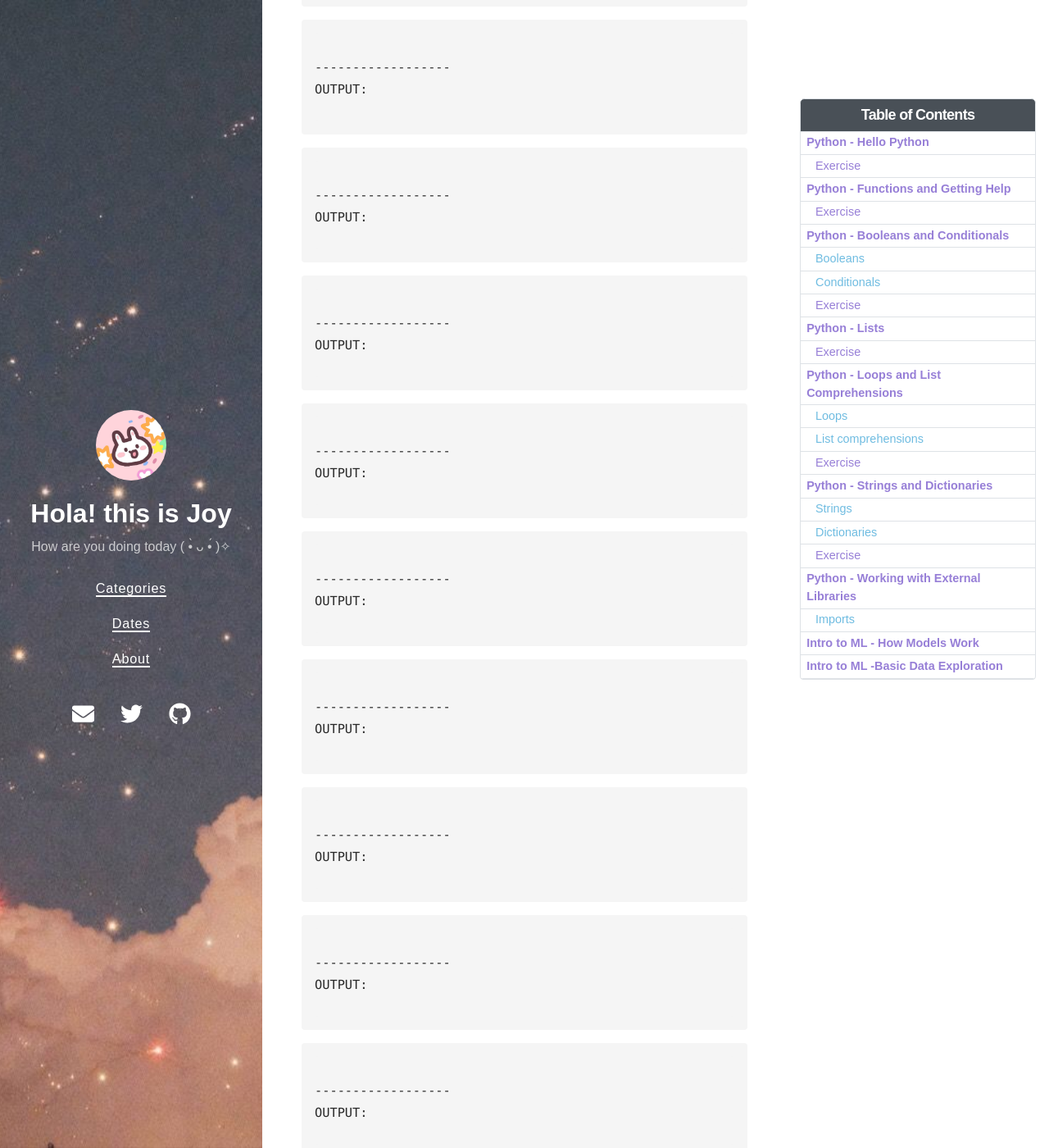
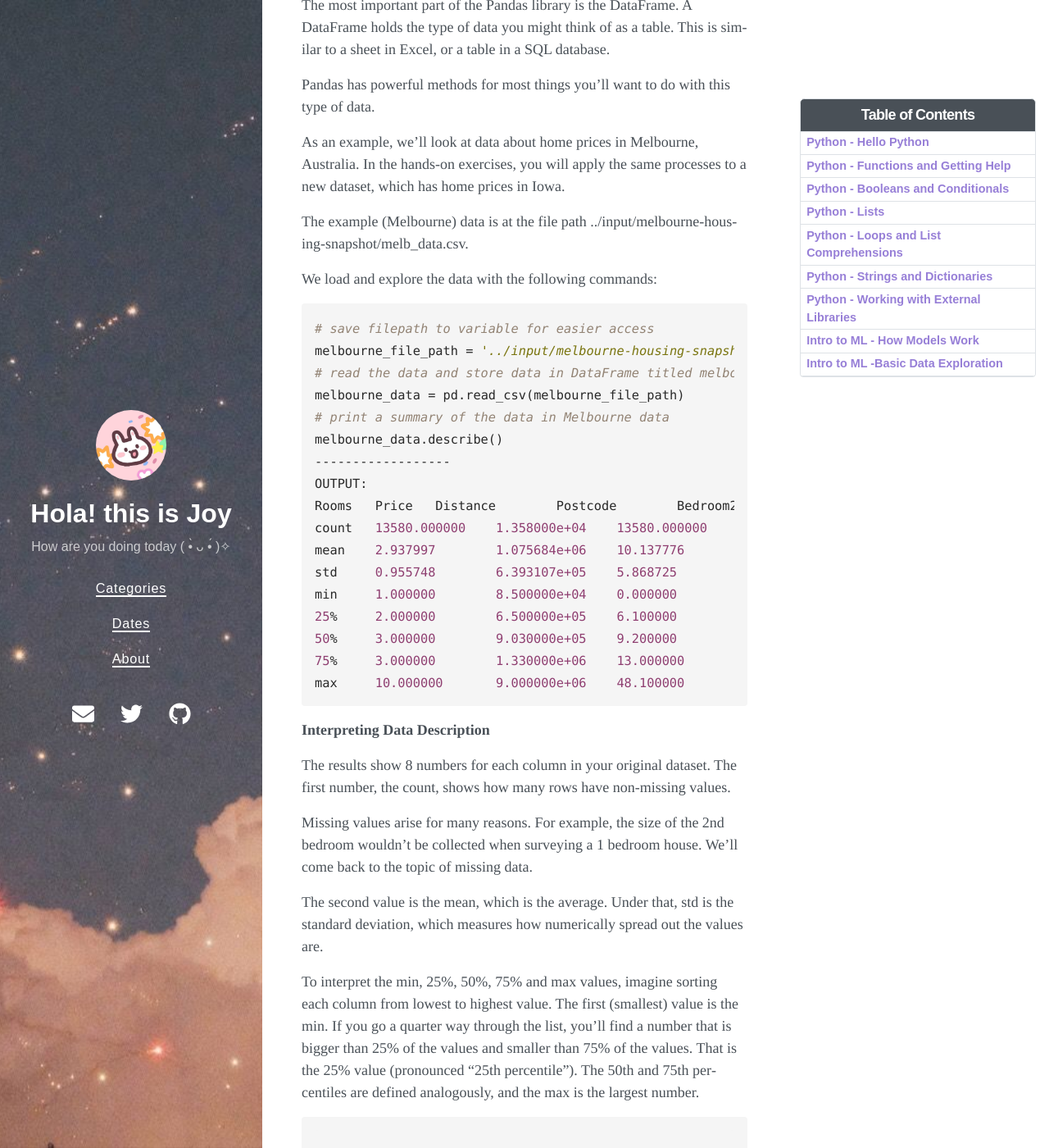
Before and after one commit to Joy3Luo/mathnotes, a Jekyll site: the page built from _posts/2021-08-02-30_ML.md, in a window 1280 px wide and 1400 px high, scrolled down 85903 px. Shown: the whole window at 82% size. Built offline with Jekyll 4.4.1, drawn with Linux system fonts in a browser that asks for light colours; nearby versions of some CDN libraries; some of the changed text lies outside the part shown.

Commit message:
Update 2021-08-02-30_ML.md

````diff
--- a/_posts/2021-08-02-30_ML.md
+++ b/_posts/2021-08-02-30_ML.md
@@ -279,7 +279,7 @@ OUTPUT:
 808
 ```
 
-### <font color= 977FD7> Exercise </font>
+#### <font color= 977FD7> Exercise </font>
 
 ```python
 pi = 3.14159 # approximate
@@ -863,7 +863,7 @@ Which number is the biggest modulo 5?
 14
 ```
 
-### <font color= 977FD7> Exercise </font>
+#### <font color= 977FD7> Exercise </font>
 
 ```python
 def round_to_two_places(num):
@@ -912,7 +912,7 @@ def to_smash(total_candies, num_friends = 3):
 
 ## <font color= 977FD7> Python - Booleans and Conditionals </font>
 
-### <font color= 6FBCE1> Booleans </font>
+#### <font color= 6FBCE1> Booleans </font>
 
 Python has a type of variable called bool. It has two possible values: True and False.
 
@@ -1057,7 +1057,7 @@ prepared_for_weather = (
 )
 ```
 
-### <font color= 6FBCE1> Conditionals </font>
+#### <font color= 6FBCE1> Conditionals </font>
 
 Booleans are most useful when combined with conditional statements, using the keywords if, elif, and else.
 
@@ -1134,7 +1134,7 @@ OUTPUT:
 spam
 ```
 
-### <font color= 977FD7> Exercise </font>
+#### <font color= 977FD7> Exercise </font>
 
 ```python
 # Many programming languages have sign available as a built-in function.
@@ -1848,7 +1848,7 @@ OUTPUT:
 0 1
 ```
 
-### <font color= 977FD7> Exercise </font>
+#### <font color= 977FD7> Exercise </font>
 
 ```python
 def select_second(L):
@@ -1938,7 +1938,7 @@ def fashionably_late(arrivals, name):
 
 ## <font color= 977FD7> Python - Loops and List Comprehensions </font>
 
-### <font color= 6FBCE1> Loops </font>
+#### <font color= 6FBCE1> Loops </font>
 
 Loops are a way to repeatedly execute some code. Here's an example:
 
@@ -2019,7 +2019,7 @@ OUTPUT:
 
 The argument of the while loop is evaluated as a boolean statement, and the loop is executed until the statement evaluates to False.
 
-### <font color= 6FBCE1> List comprehensions </font>
+#### <font color= 6FBCE1> List comprehensions </font>
 
 List comprehensions are one of Python's most beloved and unique features. The easiest way to understand them is probably to just look at a few examples:
 
@@ -2133,7 +2133,7 @@ Explicit is better than implicit.
 
 So, use these tools to make compact readable programs. But when you have to choose, favor code that is easy for others to understand.
 
-### <font color= 977FD7> Exercise </font>
+#### <font color= 977FD7> Exercise </font>
 
 ```python
 from learntools.core import binder; binder.bind(globals())
@@ -2257,7 +2257,7 @@ def menu_is_boring(meals):
 
 This lesson will cover two essential Python types: strings and dictionaries.
 
-### <font color= 6FBCE1> Strings </font>
+#### <font color= 6FBCE1> Strings </font>
 
 One place where the Python language really shines is in the manipulation of strings. This section will cover some of Python's built-in string methods and formatting operations.
 
@@ -2572,7 +2572,7 @@ dwarf planet!
 You could probably write a short book just on str.format, so I'll stop here, and point you to pyformat.info and the official docs for further reading.
 
 
-### <font color= 6FBCE1> Dictionaries </font>
+#### <font color= 6FBCE1> Dictionaries </font>
 
 Dictionaries are a built-in Python data structure for mapping keys to values.
 
@@ -2685,7 +2685,7 @@ Jupiter begins with "J"
 Neptune begins with "N"
 ```
 
-### <font color= 977FD7> Exercise </font>
+#### <font color= 977FD7> Exercise </font>
 
 from learntools.core import binder; binder.bind(globals())
 from learntools.python.ex6 import *
@@ -2801,7 +2801,7 @@ OUTPUT:
 
 In this tutorial, you will learn about imports in Python, get some tips for working with unfamiliar libraries (and the objects they return), and dig into operator overloading.
 
-### <font color= 6FBCE1> Imports </font>
+#### <font color= 6FBCE1> Imports </font>
 
 So far we've talked about types and functions which are built-in to the language.
 
@@ -3197,121 +3197,155 @@ The splits and values at the leaves will be determined by the data, so it's time
 
 ## <font color= 977FD7> Intro to ML -Basic Data Exploration </font>
 
-```python
-
-------------------
-OUTPUT:
-
-```
-
-```python
-
-------------------
-OUTPUT:
-
-```
-
-```python
-
-------------------
-OUTPUT:
-
-```
-
-```python
-
-------------------
-OUTPUT:
-
-```
-
-```python
-
-------------------
-OUTPUT:
-
-```
-
-```python
-
-------------------
-OUTPUT:
-
-```
-
-```python
-
-------------------
-OUTPUT:
-
-```
-
-```python
-
-------------------
-OUTPUT:
-
-```
-
-```python
-
-------------------
-OUTPUT:
-
-```
-
-```python
-
-------------------
-OUTPUT:
-
-```
-
-```python
-
-------------------
-OUTPUT:
-
-```
-
-```python
-
-------------------
-OUTPUT:
-
-```
-
-```python
-
-------------------
-OUTPUT:
-
-```
-
-```python
-
-------------------
-OUTPUT:
-
-```
-
-```python
-
-------------------
-OUTPUT:
-
-```
-
-```python
-
-------------------
-OUTPUT:
-
-```
-
-```python
-
-------------------
-OUTPUT:
-
-```
+**Using Pandas to Get Familiar With Your Data**
+
+The first step in any machine learning project is familiarize yourself with the data. You'll use the Pandas library for this. Pandas is the primary tool data scientists use for exploring and manipulating data. Most people abbreviate pandas in their code as pd. We do this with the command
+
+```python
+import pandas as pd
+```
+
+The most important part of the Pandas library is the DataFrame. A DataFrame holds the type of data you might think of as a table. This is similar to a sheet in Excel, or a table in a SQL database.
+
+Pandas has powerful methods for most things you'll want to do with this type of data.
+
+As an example, we'll look at data about home prices in Melbourne, Australia. In the hands-on exercises, you will apply the same processes to a new dataset, which has home prices in Iowa.
+
+The example (Melbourne) data is at the file path ../input/melbourne-housing-snapshot/melb_data.csv.
+
+We load and explore the data with the following commands:
+
+```python
+# save filepath to variable for easier access
+melbourne_file_path = '../input/melbourne-housing-snapshot/melb_data.csv'
+# read the data and store data in DataFrame titled melbourne_data
+melbourne_data = pd.read_csv(melbourne_file_path)
+# print a summary of the data in Melbourne data
+melbourne_data.describe()
+------------------
+OUTPUT:
+Rooms	Price	Distance	Postcode	Bedroom2	Bathroom	Car	Landsize	BuildingArea	YearBuilt	Lattitude	Longtitude	Propertycount
+count	13580.000000	1.358000e+04	13580.000000	13580.000000	13580.000000	13580.000000	13518.000000	13580.000000	7130.000000	8205.000000	13580.000000	13580.000000	13580.000000
+mean	2.937997	1.075684e+06	10.137776	3105.301915	2.914728	1.534242	1.610075	558.416127	151.967650	1964.684217	-37.809203	144.995216	7454.417378
+std	0.955748	6.393107e+05	5.868725	90.676964	0.965921	0.691712	0.962634	3990.669241	541.014538	37.273762	0.079260	0.103916	4378.581772
+min	1.000000	8.500000e+04	0.000000	3000.000000	0.000000	0.000000	0.000000	0.000000	0.000000	1196.000000	-38.182550	144.431810	249.000000
+25%	2.000000	6.500000e+05	6.100000	3044.000000	2.000000	1.000000	1.000000	177.000000	93.000000	1940.000000	-37.856822	144.929600	4380.000000
+50%	3.000000	9.030000e+05	9.200000	3084.000000	3.000000	1.000000	2.000000	440.000000	126.000000	1970.000000	-37.802355	145.000100	6555.000000
+75%	3.000000	1.330000e+06	13.000000	3148.000000	3.000000	2.000000	2.000000	651.000000	174.000000	1999.000000	-37.756400	145.058305	10331.000000
+max	10.000000	9.000000e+06	48.100000	3977.000000	20.000000	8.000000	10.000000	433014.000000	44515.000000	2018.000000	-37.408530	145.526350	21650.000000
+```
+
+**Interpreting Data Description**
+
+The results show 8 numbers for each column in your original dataset. The first number, the count, shows how many rows have non-missing values.
+
+Missing values arise for many reasons. For example, the size of the 2nd bedroom wouldn't be collected when surveying a 1 bedroom house. We'll come back to the topic of missing data.
+
+The second value is the mean, which is the average. Under that, std is the standard deviation, which measures how numerically spread out the values are.
+
+To interpret the min, 25%, 50%, 75% and max values, imagine sorting each column from lowest to highest value. The first (smallest) value is the min. If you go a quarter way through the list, you'll find a number that is bigger than 25% of the values and smaller than 75% of the values. That is the 25% value (pronounced "25th percentile"). The 50th and 75th percentiles are defined analogously, and the max is the largest number.
+
+```python
+
+------------------
+OUTPUT:
+
+```
+
+```python
+
+------------------
+OUTPUT:
+
+```
+
+```python
+
+------------------
+OUTPUT:
+
+```
+
+```python
+
+------------------
+OUTPUT:
+
+```
+
+```python
+
+------------------
+OUTPUT:
+
+```
+
+```python
+
+------------------
+OUTPUT:
+
+```
+
+```python
+
+------------------
+OUTPUT:
+
+```
+
+```python
+
+------------------
+OUTPUT:
+
+```
+
+```python
+
+------------------
+OUTPUT:
+
+```
+
+```python
+
+------------------
+OUTPUT:
+
+```
+
+```python
+
+------------------
+OUTPUT:
+
+```
+
+```python
+
+------------------
+OUTPUT:
+
+```
+
+```python
+
+------------------
+OUTPUT:
+
+```
+
+```python
+
+------------------
+OUTPUT:
+
+```
+
+```python
+
+------------------
+OUTPUT:
+
+```
````
